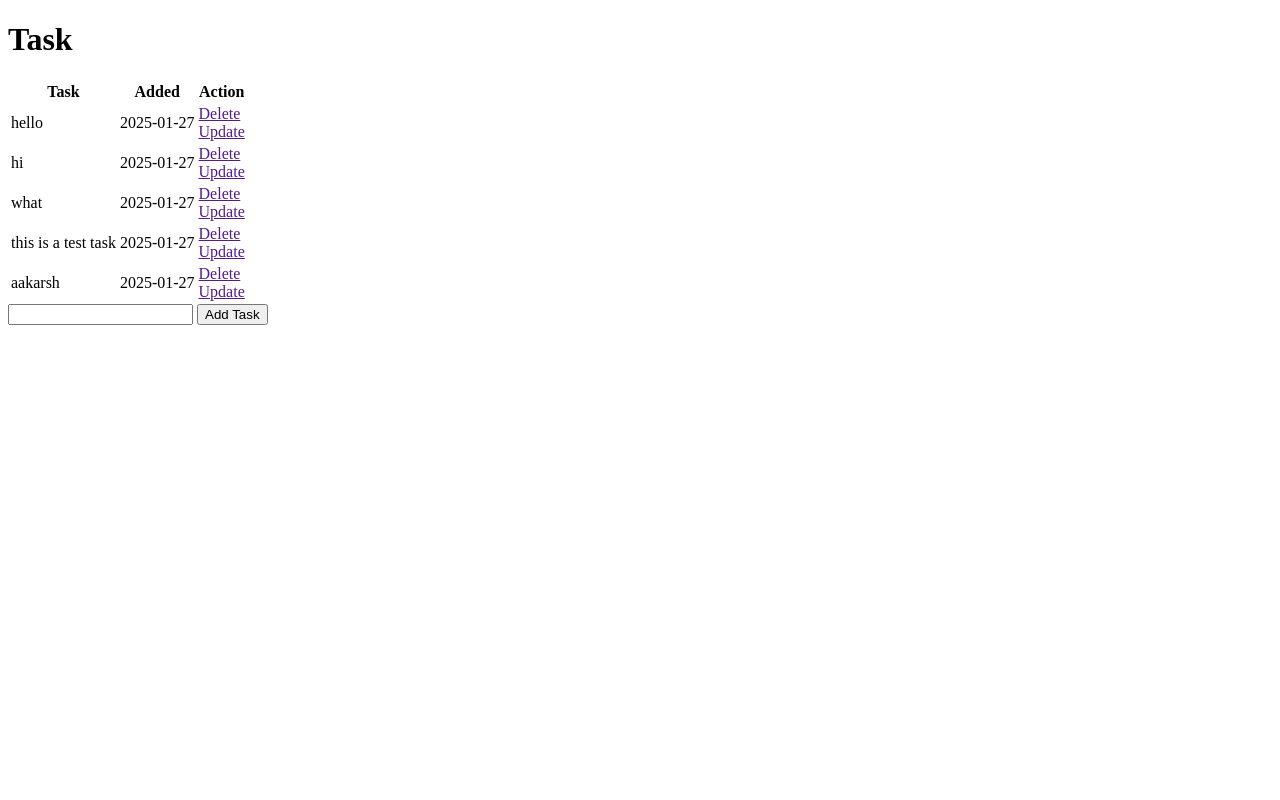
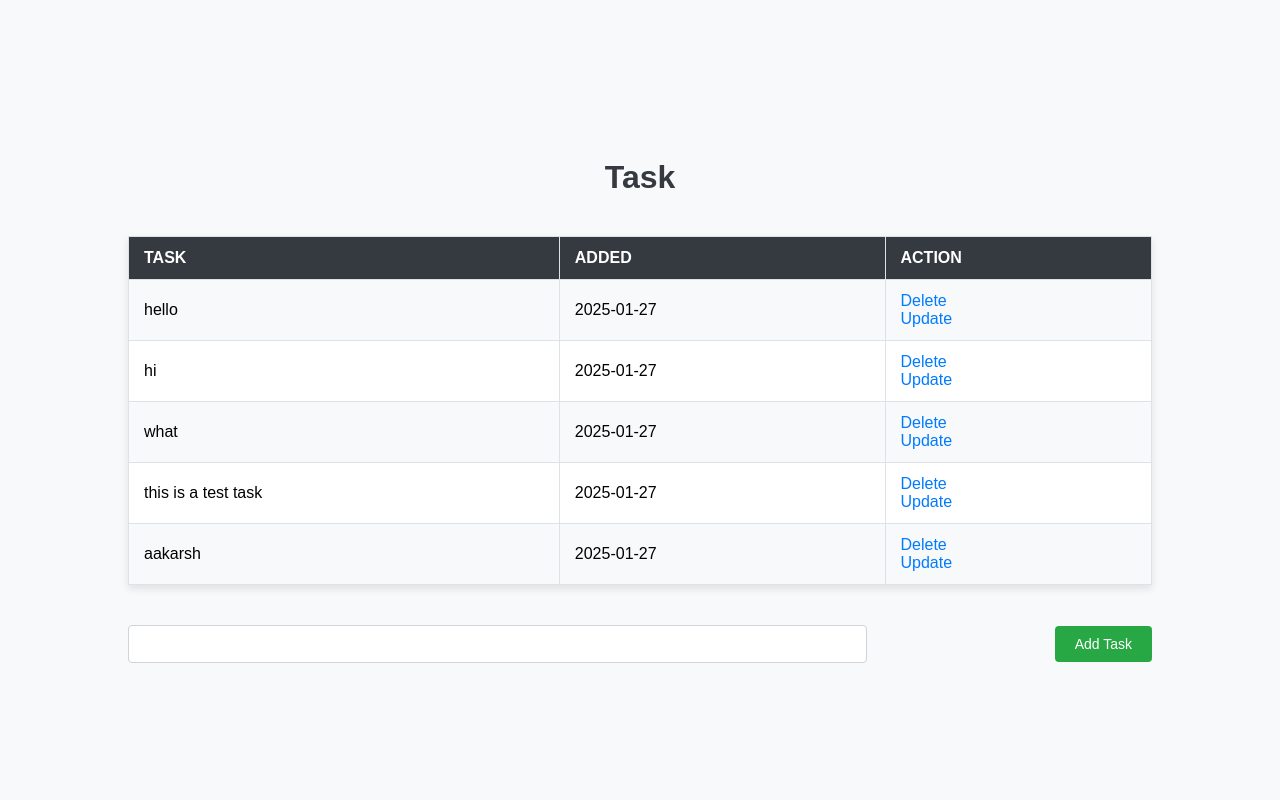
Before and after one commit to aakarsh5/Flask-learning, a Flask app: page / in a window 1280 px wide. Run offline with Flask 3, Linux system fonts and the light colour scheme.

Commit message:
Added css

```diff
--- /dev/null
+++ b/static/main.css
@@ -0,0 +1,89 @@
+/* Style for the body */
+body {
+  font-family: Arial, sans-serif;
+  background-color: #f8f9fa;
+  margin: 0;
+  padding: 0;
+  display: flex;
+  justify-content: center;
+  align-items: center;
+  flex-direction: column;
+  min-height: 100vh;
+}
+
+/* Style for the main container */
+h1 {
+  color: #343a40;
+  margin-bottom: 20px;
+}
+
+table {
+  width: 80%;
+  border-collapse: collapse;
+  margin: 20px 0;
+  box-shadow: 0 4px 8px rgba(0, 0, 0, 0.1);
+  background-color: #ffffff;
+}
+
+table th,
+table td {
+  border: 1px solid #dee2e6;
+  padding: 12px 15px;
+  text-align: left;
+}
+
+table th {
+  background-color: #343a40;
+  color: #ffffff;
+  text-transform: uppercase;
+  font-weight: bold;
+}
+
+table tr:nth-child(even) {
+  background-color: #f8f9fa;
+}
+
+table tr:hover {
+  background-color: #f1f3f5;
+}
+
+a {
+  color: #007bff;
+  text-decoration: none;
+}
+
+a:hover {
+  text-decoration: underline;
+}
+
+/* Style for the form */
+form {
+  margin-top: 20px;
+  width: 80%;
+  display: flex;
+  justify-content: space-between;
+  align-items: center;
+}
+
+form input[type="text"] {
+  width: 70%;
+  padding: 10px;
+  border: 1px solid #ced4da;
+  border-radius: 4px;
+  font-size: 14px;
+}
+
+form input[type="submit"] {
+  padding: 10px 20px;
+  background-color: #28a745;
+  color: #ffffff;
+  border: none;
+  border-radius: 4px;
+  font-size: 14px;
+  cursor: pointer;
+  transition: background-color 0.3s ease;
+}
+
+form input[type="submit"]:hover {
+  background-color: #218838;
+}
--- a/templates/base.html
+++ b/templates/base.html
@@ -3,7 +3,7 @@
   <head>
     <meta charset="UTF-8" />
     <meta name="viewport" content="width=device-width, initial-scale=1.0" />
-    <link ref="stylesheet" href="{{url_for('static',filename='main.css')}}" />
+    <link rel="stylesheet" href="{{url_for('static',filename='main.css')}}" />
     {% block head %}{% endblock %}
     <!-- work as an template to write same code in all html files -->
   </head>
--- a/templates/main.css
+++ /dev/null
@@ -1,3 +0,0 @@
-body {
-  font: sans-serif;
-}
```
Also changed, not shown: instance/test.db.
